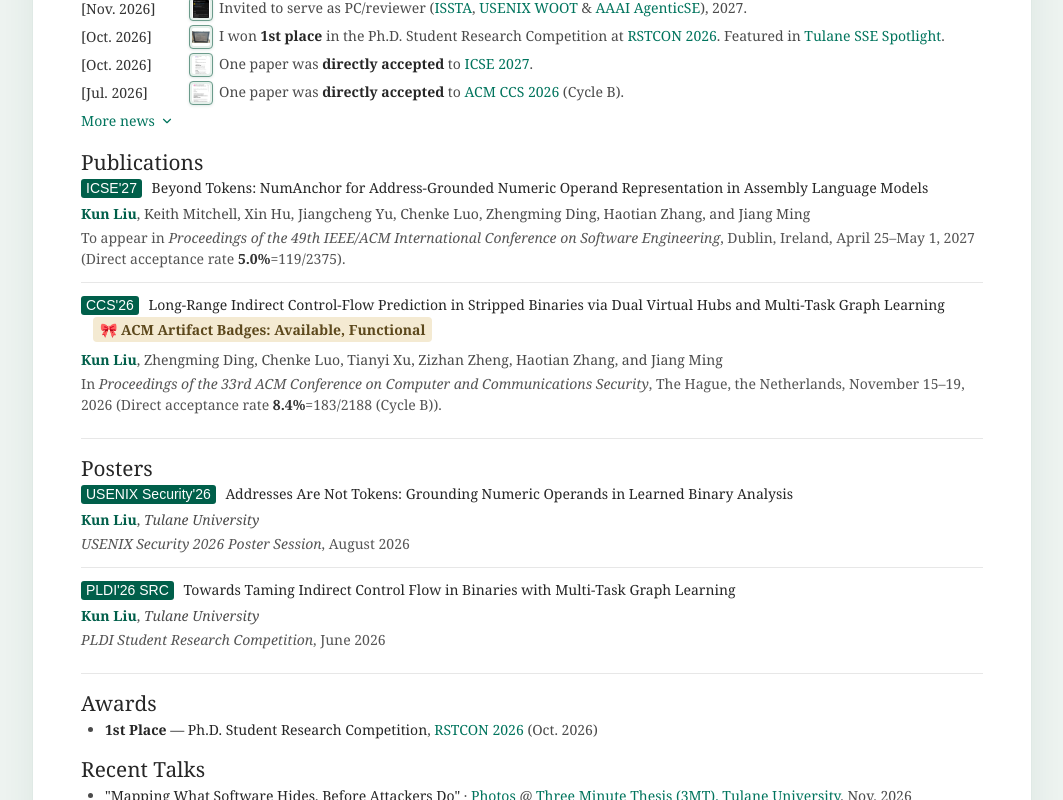
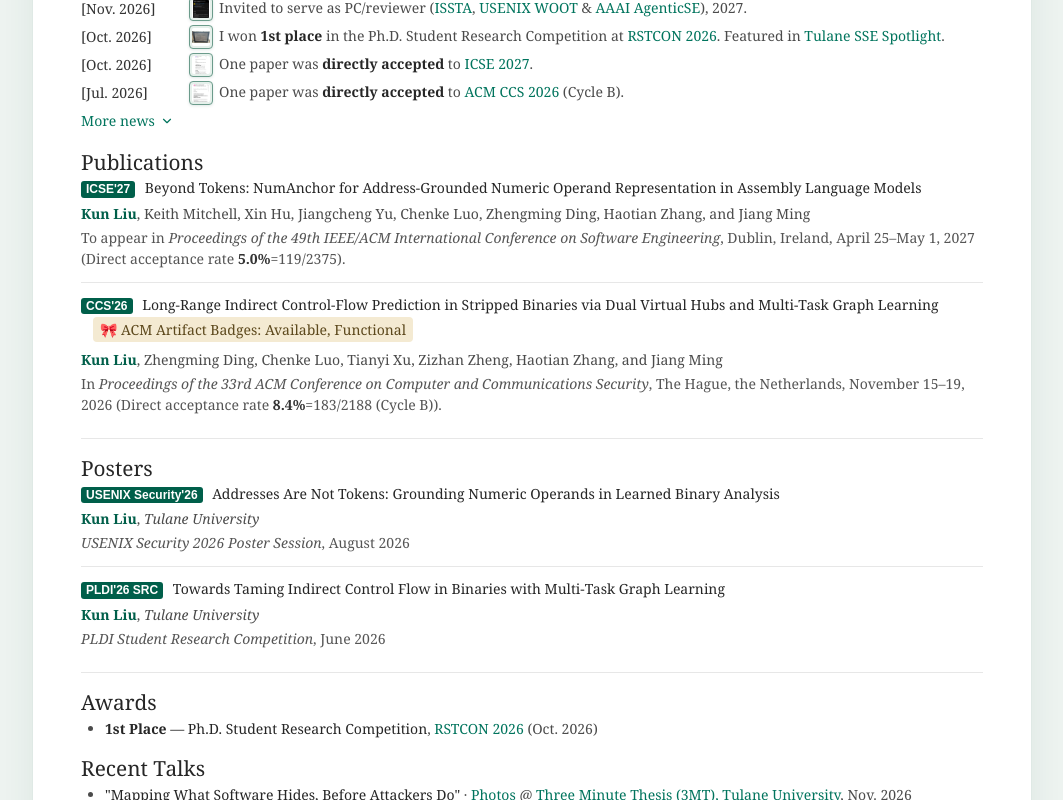
Before and after one commit to Ryan-hub-bit/ryan-hub-bit.github.io, a Next.js app: page / in a window 1280 px wide. Shown: the part 645-1445 px from the top of the page, without its empty margins (108-1171 px from the left). Built offline with nearby package versions, Linux system fonts and the light colour scheme.

Commit message:
Use regular artifact badges and smaller bold venue labels

```diff
--- a/app/globals.css
+++ b/app/globals.css
@@ -611,7 +611,7 @@ body:has(.image-dialog[open]) { overflow: hidden; }
   border-radius: 4px;
   background: var(--badge-background);
   color: var(--badge-ink);
-  font-weight: 600;
+  font-weight: 400;
   line-height: 1.5;
 }
 
@@ -692,8 +692,8 @@ body:has(.image-dialog[open]) { overflow: hidden; }
   background: var(--tulane-green);
   color: #fff;
   font-family: Arial, Helvetica, sans-serif;
-  font-size: 14px;
-  font-weight: 400;
+  font-size: 12px;
+  font-weight: 700;
   letter-spacing: normal;
   line-height: 1.2;
   white-space: nowrap;
```
